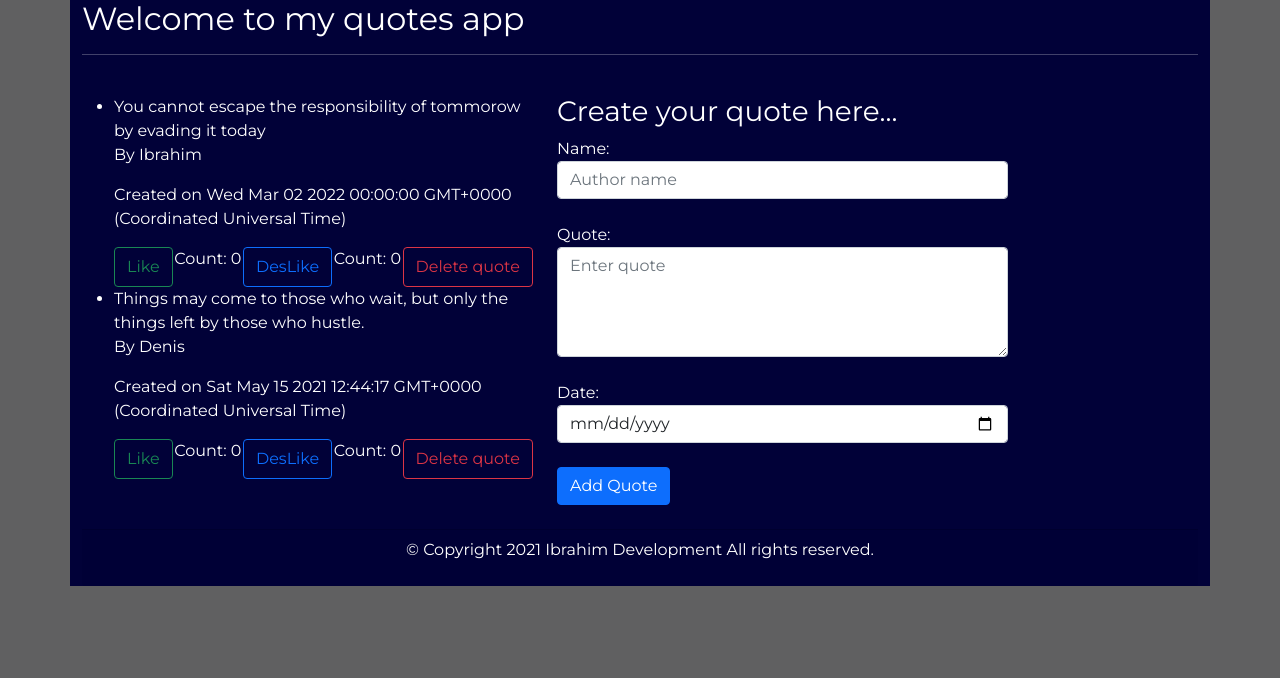
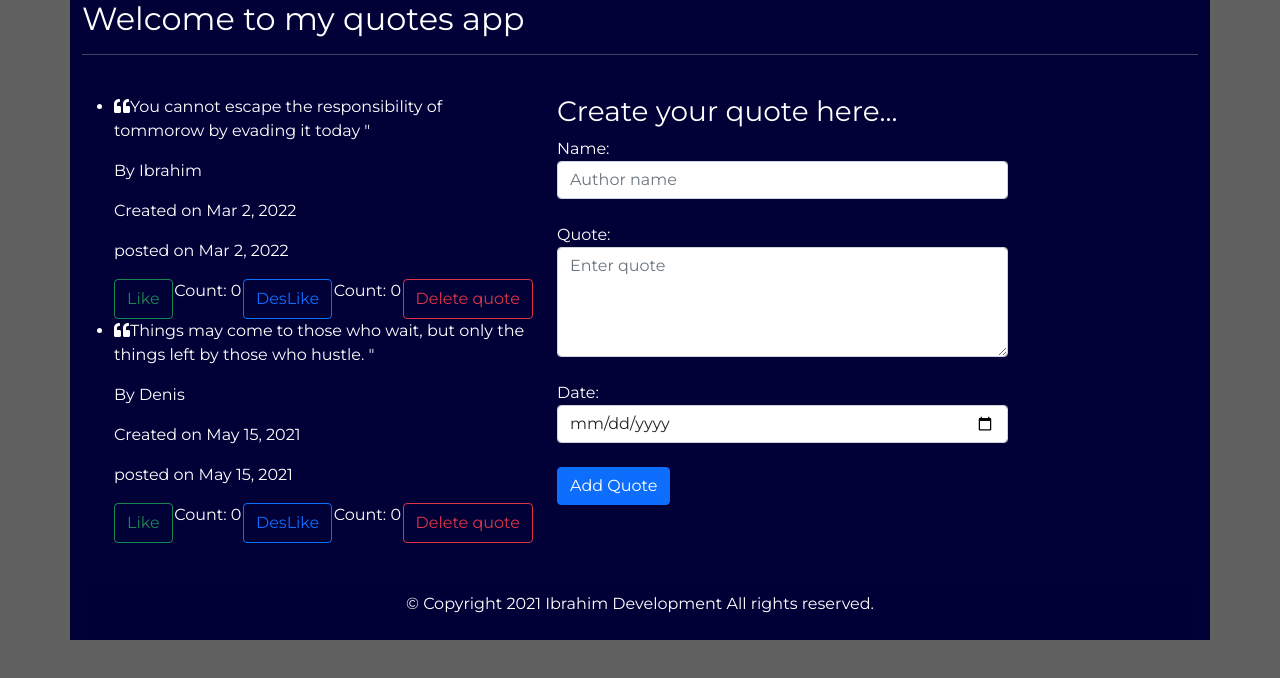
Before and after one commit to Rubyroy12/quotes-app, an Angular app: page / in a window 1280 px wide. Shown: the top 678 px of the page. Built offline with nearby package versions, Linux system fonts and the light colour scheme.

Commit message:
add date pipe

```diff
--- a/src/app/app.module.ts
+++ b/src/app/app.module.ts
@@ -7,12 +7,14 @@ import { AppComponent } from './app.component';
 import { HeaderComponent } from './header/header.component';
 import { FormComponent } from './form/form.component';
 import { FontAwesomeModule } from '@fortawesome/angular-fontawesome';
+import { DateCountPipe } from './date-count.pipe';
 
 @NgModule({
   declarations: [
     AppComponent,
     HeaderComponent,
-    FormComponent
+    FormComponent,
+    DateCountPipe
   ],
   imports: [
     BrowserModule,
--- /dev/null
+++ b/src/app/date-count.pipe.ts
@@ -0,0 +1,24 @@
+import { Pipe, PipeTransform } from '@angular/core';
+
+@Pipe({
+  name: 'date-count'
+})
+export class DateCountPipe implements PipeTransform {
+
+
+
+  transform(value: any): number {
+    let today: Date = new Date(); //get current date and time
+    let todayWithNoTime: any = new Date(today.getFullYear(), today.getMonth(), today.getDate())
+    var dateDifference = Math.abs(value - todayWithNoTime) //returns value in miliseconds
+    const secondsInDay = 86400; //60 seconds * 60 minutes in an hour * 24 hour
+    var dateDifferenceSeconds = dateDifference * 0.001; //converts miliseconds to seconds
+    var dateCounter = dateDifferenceSeconds / secondsInDay;
+
+    if (dateCounter >= 1 && value > todayWithNoTime) {
+      return dateCounter;
+    } else {
+      return 0;
+    }
+  }
+}
--- a/src/app/header/header.component.html
+++ b/src/app/header/header.component.html
@@ -8,9 +8,10 @@
         <div> -->
       <ul>
         <li *ngFor="let quote of quotes;  let i = index">
-              {{quote.cite}}
+          <p><fa-icon [icon]="faQuoteLeft"></fa-icon>{{quote.cite}} " </p>
           <p>By {{quote.name}}</p>
-              <p>Created on {{quote.dateCreated}}</p>
+          <p>Created on {{quote.dateCreated | date}}</p>
+          <p>posted on {{quote.dateCreated | date }}</p>
 
           <div class="d-flex justify-content-between">
             <button class="btn btn-outline-success" (click)="upvote()">Like</button>
--- a/src/app/header/header.component.ts
+++ b/src/app/header/header.component.ts
@@ -1,4 +1,5 @@
 import { Component, OnInit, Output, Input, EventEmitter } from '@angular/core';
+import { faQuoteLeft } from '@fortawesome/free-solid-svg-icons';
 
 import { Quote } from '../quote';
 
@@ -10,6 +11,7 @@ import { Quote } from '../quote';
 export class HeaderComponent implements OnInit {
   count: number = 0;
   discount : number=0;
+  faQuoteLeft=faQuoteLeft;
 
   @Input()
   quote!: Quote;
```
Also changed, not shown: 1 other file (tests, documents, lock files or other folders). Lines whose indentation alone changed are shown as unchanged.
